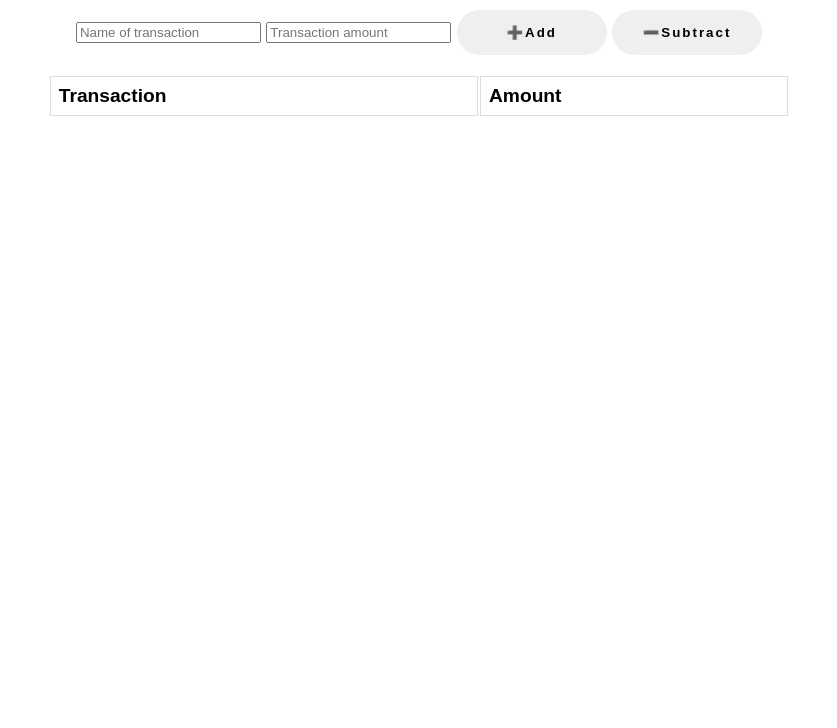
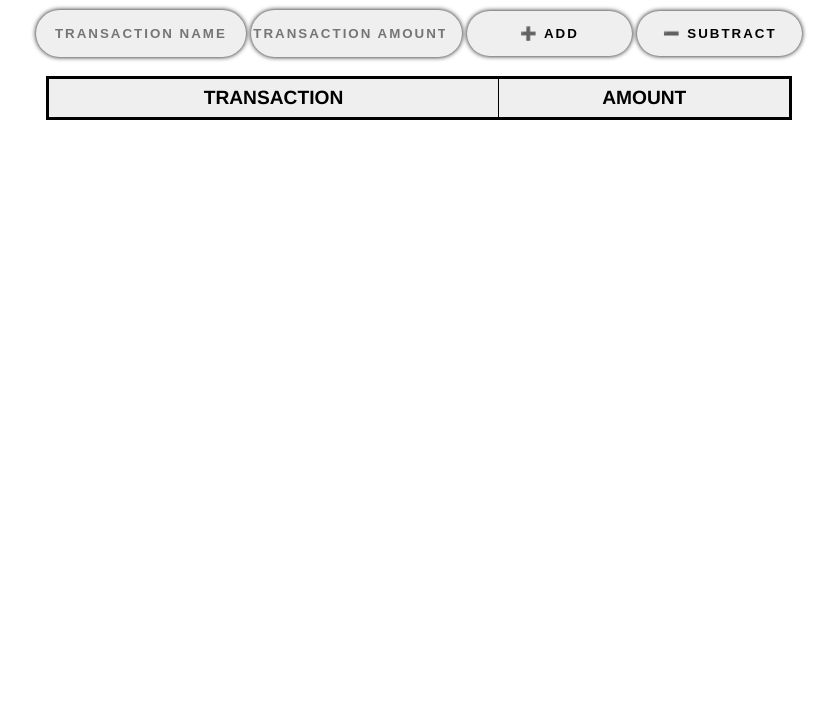
Before and after one commit to KeithMurph/budgetTrackerPWA, a website: page public/index.html in a window 1280 px wide. Shown: the part 72-800 px from the top of the page, without its empty margins (221-1058 px from the left). Drawn offline with nearby package versions, Linux system fonts and the light colour scheme; no server answers.

Commit message:
styled input

```diff
--- a/public/index.html
+++ b/public/index.html
@@ -21,18 +21,18 @@
     </div>
 
     <div class="form">
-      <input type="text" id="t-name" placeholder="Name of transaction" />
-      <input type="number" min="0" id="t-amount" placeholder="Transaction amount" />
-      <button id="add-btn"><i class="add"></i> ➕Add</button>
-      <button id="sub-btn"><i  class="subtract"></i>➖Subtract</button>
+      <input type="text" id="t-name" placeholder="TRANSACTION NAME" />
+      <input type="number" min="0" id="t-amount" placeholder="TRANSACTION AMOUNT" />
+      <button id="add-btn"><i class="add"></i> ➕  ADD</button>
+      <button id="sub-btn"><i  class="subtract"></i>➖  SUBTRACT</button>
       <p class="error"></p>
     </div>
 
     <div class="transactions">
       <table>
         <thead>
-          <th>Transaction</th>
-          <th>Amount</th>
+          <th>TRANSACTION</th>
+          <th>AMOUNT</th>
         </thead>
         <tbody id="tbody">
 
--- a/public/styles.css
+++ b/public/styles.css
@@ -1,12 +1,12 @@
 
 body {
   font-size: 120%;
-  font-family: Arial;
+  font-family: "Helvetica Neue", Helvetica, Arial, sans-serif;
 
 }
 
 button {
-  width: 150px;
+  width: 20%;
   height: 45px;
   border-radius: 45px;
   cursor: pointer;
@@ -14,36 +14,34 @@ button {
 
   letter-spacing: 2px;
   font-weight: bold;
-  box-shadow: Opx 8px 15px rgba (0, 0, 0, 0.1);
+  box-shadow: 0px 0px 5px #000000;
   transition: all 0.3s ease;
 }
 button:hover {
   background: #328b51;
   transform: translateY(-2px);
   color: #fff;
-  box-shadow: 0px 10px 25px rgba(46, 223, 229, 0.445);
+  box-shadow: 0px 0px 10px #000000;
 
 }
 #sub-btn:hover {
   background: #af3e2d;
   transform: translateY(-2px);
   color: #fff;
-  box-shadow: 0px 10px 25px rgba(46, 223, 229, 0.445);
+  box-shadow: 0px 0px 10px #000000;
 }
 
 table {
   width: 100%;
+  border-collapse: collapse;
 }
 
 td, th {
-  border: 1px solid #dddddd;
-  text-align: left;
+  border: 1px solid #000;
+  text-align: center;
   padding: 8px;
 }
 
-tr:nth-child(even) {
-  background-color: #dddddd;
-}
 
 .error {
   color: red;
@@ -57,12 +55,13 @@ tr:nth-child(even) {
 
 .total {
   font-size: 150%;
-  text-decoration: underline;
+
 }
 
 .form {
   margin-top: 25px;
   width: 100%;
+
 }
 
 .transactions {
@@ -71,4 +70,33 @@ tr:nth-child(even) {
   overflow: auto;
   width: 90%;
   margin: 0 auto;
+  border: 2px solid #000;
+  background-color: #efefef;
+
 }
+#myChart {
+margin-top: 2%;
+
+}
+
+input {
+  width: 25%;
+  height: 45px;
+  border-radius: 45px;
+  cursor: pointer;
+  border: none;
+  background-color: #efefef;
+  letter-spacing: 2px;
+  font-weight: bold;
+  box-shadow: 0px 0px 5px #000000;
+  transition: all 0.3s ease;
+  color: #000;
+  text-align: center;
+}
+input:hover {
+  background: #9f9f9f35;
+  color: rgb(0, 0, 0);
+  box-shadow: 2px 2px 10px #000000;
+
+
+}
```
